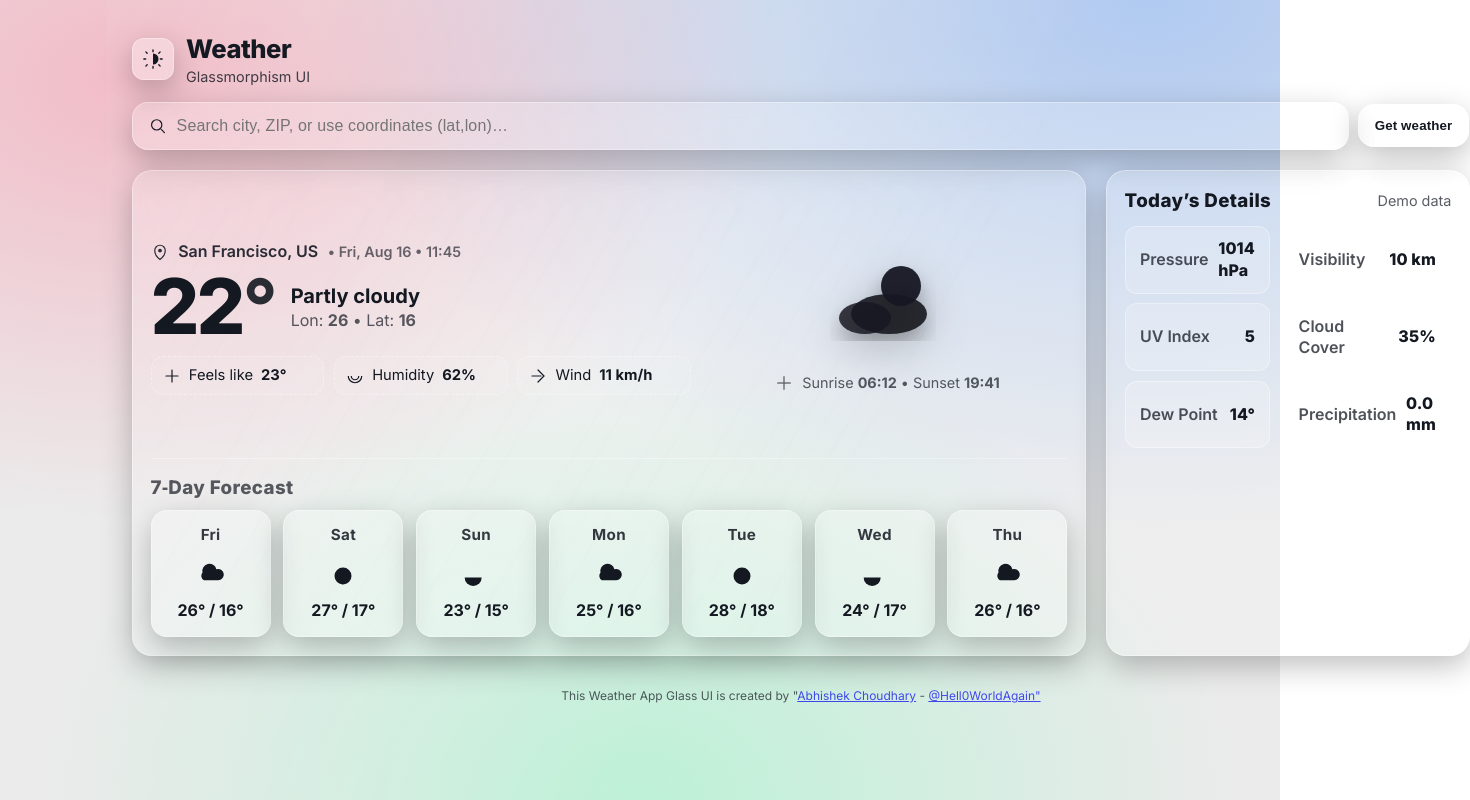
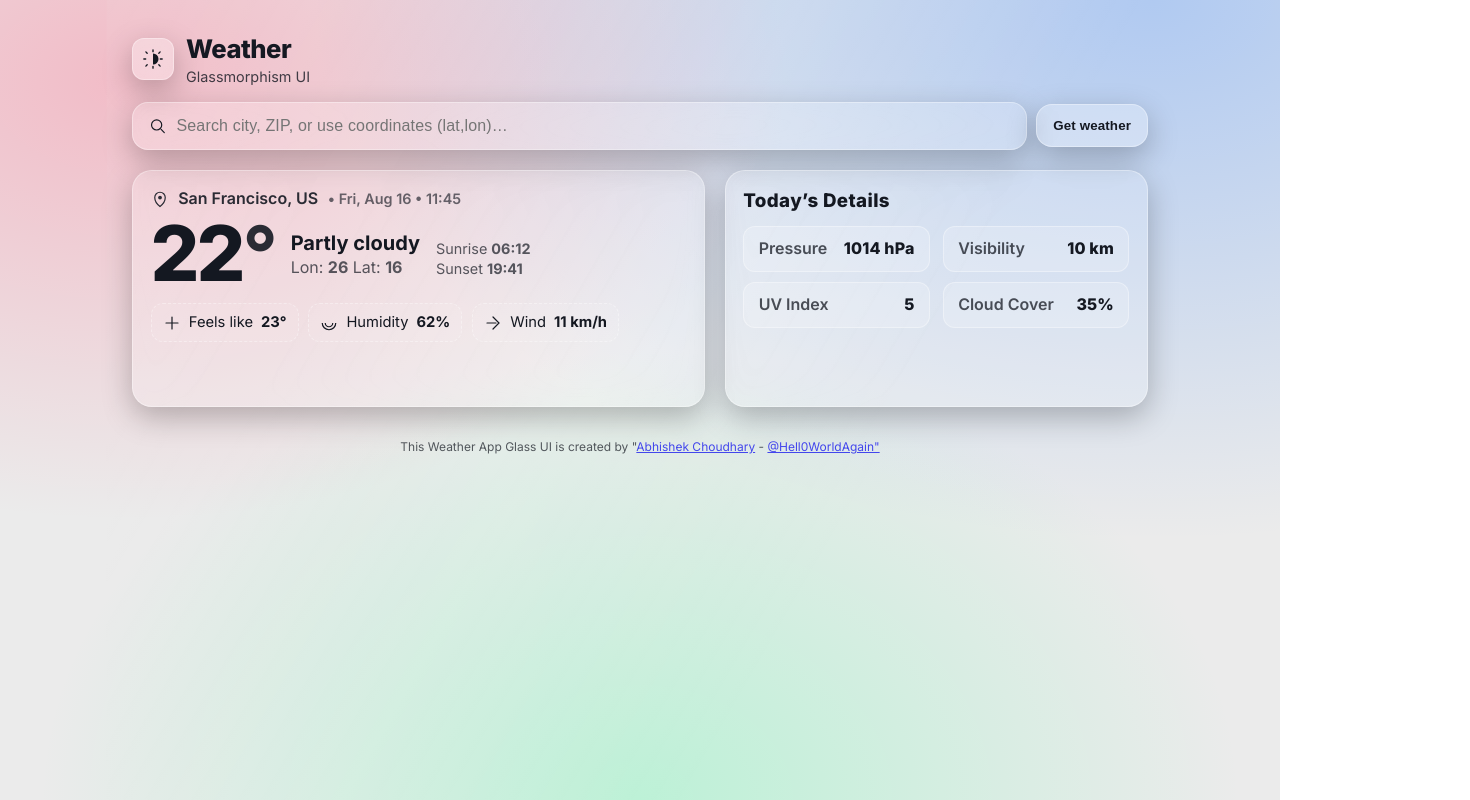
Before and after one commit to Hell0WorldAgain/Weather-App-with-Glass-UI, a plain HTML site: page index.html in a window 1280 px wide. Shown: the whole page, 1470 px wide, since content can reach past the window. Drawn offline with Linux system fonts and the light colour scheme.

Commit message:
Removed unnecessary things and cleaned up the code

```diff
--- a/index.html
+++ b/index.html
@@ -58,8 +58,12 @@
               <div class="temp" id="city_temp">22<span class="deg">°</span></div>
               <div>
                 <div class="condition" id="condition">Partly cloudy</div>
-                <div class="muted">Lon: <strong id="longitude">26</strong> • Lat: <strong id="latitude">16</strong></div>
+                <div class="muted">Lon: <strong id="longitude">26</strong> Lat: <strong id="latitude">16</strong></div>
               </div>
+                 <div class="row muted-sm" style="margin-top:.6rem">
+              <!-- <svg width="18" height="18" viewBox="0 0 24 24" fill="none" aria-hidden="true"><path d="M3 12h18" stroke="currentColor" stroke-width="1.6"/><path d="M12 3v18" stroke="currentColor" stroke-width="1.6"/></svg> -->
+              <span>Sunrise <strong id="sunrise">06:12</strong> <br> Sunset <strong id="sunset">19:41</strong></span>
+            </div>
             </div>
 
             <div class="meta" style="margin-top: .9rem;">
@@ -67,48 +71,6 @@
               <div class="chip"><svg width="18" height="18" viewBox="0 0 24 24" fill="none" aria-hidden="true"><path d="M3 12a9 9 0 1 0 18 0" stroke="currentColor" stroke-width="1.6"/><path d="M7 12a5 5 0 1 0 10 0" stroke="currentColor" stroke-width="1.6"/></svg> Humidity <strong id="humidity">62%</strong></div>
               <div class="chip"><svg width="18" height="18" viewBox="0 0 24 24" fill="none" aria-hidden="true"><path d="M4 12h12M12 4l8 8-8 8" stroke="currentColor" stroke-width="1.6" stroke-linecap="round"/></svg> Wind <strong id="wind">11 km/h</strong></div>
             </div>
-          </div>
-
-          <div class="weather-visual">
-            <div class="big-icon" aria-hidden="true">
-              <!-- Big cloud/sun icon -->
-              <svg viewBox="0 0 120 120" xmlns="http://www.w3.org/2000/svg">
-                <defs>
-                  <filter id="shadow"><feDropShadow dx="0" dy="12" stdDeviation="10" flood-opacity="0.25"/></filter>
-                </defs>
-                <g filter="url(#shadow)">
-                  <circle cx="74" cy="42" r="20" fill="currentColor" opacity="0.95"/>
-                  <ellipse cx="62" cy="70" rx="38" ry="20" fill="currentColor" opacity="0.9"/>
-                  <ellipse cx="38" cy="74" rx="26" ry="16" fill="currentColor" opacity="0.85"/>
-                </g>
-              </svg>
-            </div>
-            <div class="row muted-sm" style="margin-top:.6rem">
-              <svg width="18" height="18" viewBox="0 0 24 24" fill="none" aria-hidden="true"><path d="M3 12h18" stroke="currentColor" stroke-width="1.6"/><path d="M12 3v18" stroke="currentColor" stroke-width="1.6"/></svg>
-              <span>Sunrise <strong id="sunrise">06:12</strong> • Sunset <strong id="sunset">19:41</strong></span>
-            </div>
-          </div>
-        </div>
-
-        <div class="divider"></div>
-
-        <div style="margin-top: 1rem;">
-          <h3 class="muted" style="margin:0 0 .6rem; font-weight:800; letter-spacing:.02em">7‑Day Forecast</h3>
-          <div class="forecast" id="forecast">
-            <!-- Example tiles (replace with data) -->
-            <div class="tile">
-              <h4>Fri</h4>
-              <div aria-hidden="true" style="height:48px; display:grid; place-items:center">
-                <svg width="34" height="34" viewBox="0 0 24 24" fill="none"><path d="M7 15h10a4 4 0 1 0-1.2-7.8A5 5 0 0 0 6 9.6 3.5 3.5 0 0 0 7 15Z" fill="currentColor"/></svg>
-              </div>
-              <div class="minmax">26° / 16°</div>
-            </div>
-            <div class="tile"><h4>Sat</h4><div style="height:48px; display:grid; place-items:center"><svg width="34" height="34" viewBox="0 0 24 24" fill="none"><circle cx="12" cy="12" r="6" fill="currentColor"/></svg></div><div class="minmax">27° / 17°</div></div>
-            <div class="tile"><h4>Sun</h4><div style="height:48px; display:grid; place-items:center"><svg width="34" height="34" viewBox="0 0 24 24" fill="none"><path d="M4 13a6 6 0 1 0 12 0H4Z" fill="currentColor"/></svg></div><div class="minmax">23° / 15°</div></div>
-            <div class="tile"><h4>Mon</h4><div style="height:48px; display:grid; place-items:center"><svg width="34" height="34" viewBox="0 0 24 24" fill="none"><path d="M7 15h10a4 4 0 1 0-1.2-7.8A5 5 0 0 0 6 9.6 3.5 3.5 0 0 0 7 15Z" fill="currentColor"/></svg></div><div class="minmax">25° / 16°</div></div>
-            <div class="tile"><h4>Tue</h4><div style="height:48px; display:grid; place-items:center"><svg width="34" height="34" viewBox="0 0 24 24" fill="none"><circle cx="12" cy="12" r="6" fill="currentColor"/></svg></div><div class="minmax">28° / 18°</div></div>
-            <div class="tile"><h4>Wed</h4><div style="height:48px; display:grid; place-items:center"><svg width="34" height="34" viewBox="0 0 24 24" fill="none"><path d="M4 13a6 6 0 1 0 12 0H4Z" fill="currentColor"/></svg></div><div class="minmax">24° / 17°</div></div>
-            <div class="tile"><h4>Thu</h4><div style="height:48px; display:grid; place-items:center"><svg width="34" height="34" viewBox="0 0 24 24" fill="none"><path d="M7 15h10a4 4 0 1 0-1.2-7.8A5 5 0 0 0 6 9.6 3.5 3.5 0 0 0 7 15Z" fill="currentColor"/></svg></div><div class="minmax">26° / 16°</div></div>
           </div>
         </div>
       </section>
@@ -118,15 +80,14 @@
         <section class="card">
           <div class="spaced">
             <h3 style="margin:0; font-weight:800; letter-spacing:.02em">Today’s Details</h3>
-            <span class="muted-sm">Demo data</span>
           </div>
           <div class="kv" style="margin-top:.8rem">
             <div class="row kv row"><span class="label">Pressure</span><span class="value" id="pressure">1014 hPa</span></div>
             <div class="row kv row"><span class="label">Visibility</span><span class="value" id="visibility">10 km</span></div>
             <div class="row kv row"><span class="label">UV Index</span><span class="value" id="uv">5</span></div>
             <div class="row kv row"><span class="label">Cloud Cover</span><span class="value" id="clouds">35%</span></div>
-            <div class="row kv row"><span class="label">Dew Point</span><span class="value" id="dew">14°</span></div>
-            <div class="row kv row"><span class="label">Precipitation</span><span class="value" id="precip">0.0 mm</span></div>
+            <!-- <div class="row kv row"><span class="label">Dew Point</span><span class="value" id="dew">14°</span></div>
+            <div class="row kv row"><span class="label">Precipitation</span><span class="value" id="precip">0.0 mm</span></div> -->
           </div>
         </section>
       </aside>
--- a/style.css
+++ b/style.css
@@ -140,11 +140,10 @@
 
     /* ============== CURRENT WEATHER ============== */
     .current {
-      display: grid;
       grid-template-columns: 1.2fr .8fr;
       gap: 1rem;
       align-items: center;
-      min-height: 260px;
+      min-height: 200px;
     }
     @media (max-width: 720px) {
       .current { grid-template-columns: 1fr; text-align: center; }
@@ -160,8 +159,7 @@
     .condition { font-size: clamp(1rem, 2.4vw, 1.25rem); font-weight: 700; }
 
     .meta {
-      display: grid; gap: .6rem;
-      grid-template-columns: repeat(3, minmax(0,1fr));
+      display: flex; gap: .6rem;
     }
     .chip {
       display: flex; align-items: center; gap: .5rem;
@@ -181,25 +179,6 @@
     /* icon dropshadow */
     .big-icon svg { filter: drop-shadow(0 12px 22px rgba(0,0,0,.22)); }
 
-    /* ============== FORECAST ============== */
-    .forecast {
-      display: grid; grid-template-columns: repeat(7, minmax(120px,1fr)); gap: .8rem;
-    }
-    @media (max-width: 980px) { .forecast { grid-template-columns: repeat(4, minmax(120px,1fr)); } }
-    @media (max-width: 640px) { .forecast { grid-template-columns: repeat(2, minmax(120px,1fr)); } }
-
-    .tile {
-      background: var(--surface);
-      border: 1px solid var(--border);
-      border-radius: var(--radius-lg);
-      padding: .9rem;
-      text-align: center;
-      box-shadow: var(--shadow);
-      transition: transform var(--transition), background var(--transition), box-shadow var(--transition);
-    }
-    .tile:hover { transform: translateY(-2px); background: var(--surface-strong); box-shadow: 0 16px 42px rgba(0,0,0,0.2); }
-
-    .tile h4 { margin: 0 0 .4rem; font-size: .95rem; opacity: .85; font-weight: 700; letter-spacing: .02em; }
     .tile .minmax { font-weight: 700; }
 
     /* ============== DETAILS ============== */
```
